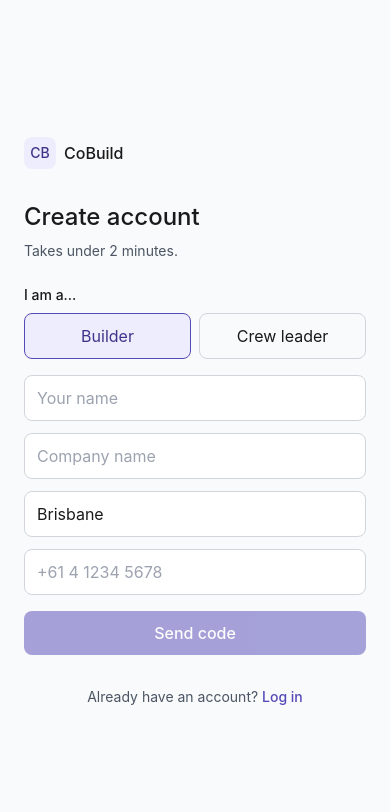
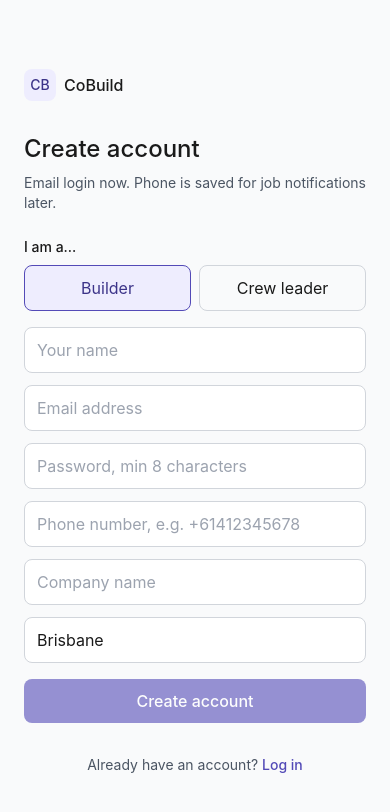
Before and after one commit to bajixy/cobuild, a Next.js app: page /signup in a window 390 px wide. Shown: the top 812 px of the page. Built offline with nearby package versions, Linux system fonts and the light colour scheme; no server answers.

Commit message:
Switch signup to email password with phone profile

```diff
--- a/app/signup/page.tsx
+++ b/app/signup/page.tsx
@@ -13,33 +13,66 @@ export default function SignupPage() {
   const supabase = createClient();
   const [role, setRole] = useState<'builder' | 'crew_leader'>(initialRole);
   const [fullName, setFullName] = useState('');
+  const [email, setEmail] = useState('');
+  const [password, setPassword] = useState('');
   const [phone, setPhone] = useState('');
   const [orgName, setOrgName] = useState('');
   const [city, setCity] = useState('Brisbane');
-  const [otp, setOtp] = useState('');
-  const [step, setStep] = useState<'details' | 'otp'>('details');
   const [loading, setLoading] = useState(false);
   const [error, setError] = useState('');
 
   async function startSignup() {
-    setLoading(true); setError('');
-    const { error } = await supabase.auth.signInWithOtp({
-      phone,
-      options: { data: { full_name: fullName, role } }
-    });
+    setLoading(true);
+    setError('');
+
+    if (password.length < 8) {
+      setError('Password must be at least 8 characters.');
       setLoading(false);
-    if (error) setError(error.message);
-    else setStep('otp');
+      return;
     }
 
-  async function verify() {
-    setLoading(true); setError('');
-    const { error } = await supabase.auth.verifyOtp({ phone, token: otp, type: 'sms' });
-    if (error) { setError(error.message); setLoading(false); return; }
+    const cleanEmail = email.trim().toLowerCase();
+    const cleanPhone = phone.trim();
 
-    const { data: { user } } = await supabase.auth.getUser();
-    if (user && role === 'builder' && orgName) {
-      await supabase.from('organisations').insert({ owner_id: user.id, name: orgName, city, state: 'QLD' });
+    const { data, error } = await supabase.auth.signUp({
+      email: cleanEmail,
+      password,
+      options: {
+        data: {
+          full_name: fullName.trim(),
+          role,
+          phone: cleanPhone,
+        },
+      },
+    });
+
+    if (error) {
+      setError(error.message);
+      setLoading(false);
+      return;
+    }
+
+    const user = data.user;
+
+    if (!user) {
+      setError('Signup started. Check your email to confirm your account, then log in.');
+      setLoading(false);
+      return;
+    }
+
+    // Ensure the profile has phone/email metadata immediately.
+    await supabase
+      .from('profiles')
+      .update({ phone: cleanPhone, email: cleanEmail, full_name: fullName.trim(), role })
+      .eq('id', user.id);
+
+    if (role === 'builder' && orgName) {
+      await supabase.from('organisations').insert({
+        owner_id: user.id,
+        name: orgName.trim(),
+        city: city.trim() || 'Brisbane',
+        state: 'QLD',
+      });
     }
 
     setLoading(false);
@@ -57,10 +90,8 @@ export default function SignupPage() {
         </Link>
 
         <h1 className="text-2xl font-medium mb-2">Create account</h1>
-        <p className="text-sm text-gray-600 mb-6">Takes under 2 minutes.</p>
+        <p className="text-sm text-gray-600 mb-6">Email login now. Phone is saved for job notifications later.</p>
 
-        {step === 'details' ? (
-          <>
         <div className="mb-4">
           <label className="block text-sm font-medium mb-2">I am a...</label>
           <div className="grid grid-cols-2 gap-2">
@@ -86,6 +117,34 @@ export default function SignupPage() {
           value={fullName}
           onChange={(e) => setFullName(e.target.value)}
           placeholder="Your name"
+          autoComplete="name"
+          className="w-full px-3 py-2.5 border border-gray-300 rounded-lg focus:outline-none focus:border-brand-600 mb-3"
+        />
+
+        <input
+          type="email"
+          value={email}
+          onChange={(e) => setEmail(e.target.value)}
+          placeholder="Email address"
+          autoComplete="email"
+          className="w-full px-3 py-2.5 border border-gray-300 rounded-lg focus:outline-none focus:border-brand-600 mb-3"
+        />
+
+        <input
+          type="password"
+          value={password}
+          onChange={(e) => setPassword(e.target.value)}
+          placeholder="Password, min 8 characters"
+          autoComplete="new-password"
+          className="w-full px-3 py-2.5 border border-gray-300 rounded-lg focus:outline-none focus:border-brand-600 mb-3"
+        />
+
+        <input
+          type="tel"
+          value={phone}
+          onChange={(e) => setPhone(e.target.value)}
+          placeholder="Phone number, e.g. +61412345678"
+          autoComplete="tel"
           className="w-full px-3 py-2.5 border border-gray-300 rounded-lg focus:outline-none focus:border-brand-600 mb-3"
         />
 
@@ -103,50 +162,20 @@ export default function SignupPage() {
               value={city}
               onChange={(e) => setCity(e.target.value)}
               placeholder="City"
-                  className="w-full px-3 py-2.5 border border-gray-300 rounded-lg focus:outline-none focus:border-brand-600 mb-3"
+              className="w-full px-3 py-2.5 border border-gray-300 rounded-lg focus:outline-none focus:border-brand-600 mb-4"
             />
           </>
         )}
-
-            <input
-              type="tel"
-              value={phone}
-              onChange={(e) => setPhone(e.target.value)}
-              placeholder="+61 4 1234 5678"
-              className="w-full px-3 py-2.5 border border-gray-300 rounded-lg focus:outline-none focus:border-brand-600 mb-4"
-            />
 
         {error && <p className="text-sm text-red-600 mb-4">{error}</p>}
 
         <button
           onClick={startSignup}
-              disabled={loading || !fullName || !phone}
-              className="w-full bg-brand-600 text-white py-2.5 rounded-lg font-medium hover:bg-brand-800"
-            >
-              {loading ? 'Sending...' : 'Send code'}
-            </button>
-          </>
-        ) : (
-          <>
-            <p className="text-sm text-gray-600 mb-4">We sent a code to {phone}</p>
-            <input
-              type="text"
-              value={otp}
-              onChange={(e) => setOtp(e.target.value)}
-              placeholder="123456"
-              maxLength={6}
-              className="w-full px-3 py-2.5 border border-gray-300 rounded-lg focus:outline-none focus:border-brand-600 mb-4 text-center text-xl tracking-widest"
-            />
-            {error && <p className="text-sm text-red-600 mb-4">{error}</p>}
-            <button
-              onClick={verify}
-              disabled={loading || otp.length !== 6}
-              className="w-full bg-brand-600 text-white py-2.5 rounded-lg font-medium hover:bg-brand-800"
+          disabled={loading || !fullName || !email || !password || !phone || (role === 'builder' && !orgName)}
+          className="w-full bg-brand-600 text-white py-2.5 rounded-lg font-medium hover:bg-brand-800 disabled:opacity-60 disabled:cursor-not-allowed"
         >
           {loading ? 'Creating account...' : 'Create account'}
         </button>
-          </>
-        )}
 
         <div className="mt-8 text-center text-sm text-gray-600">
           Already have an account? <Link href="/login" className="text-brand-600 font-medium">Log in</Link>
```
Lines whose indentation alone changed are shown as unchanged.
